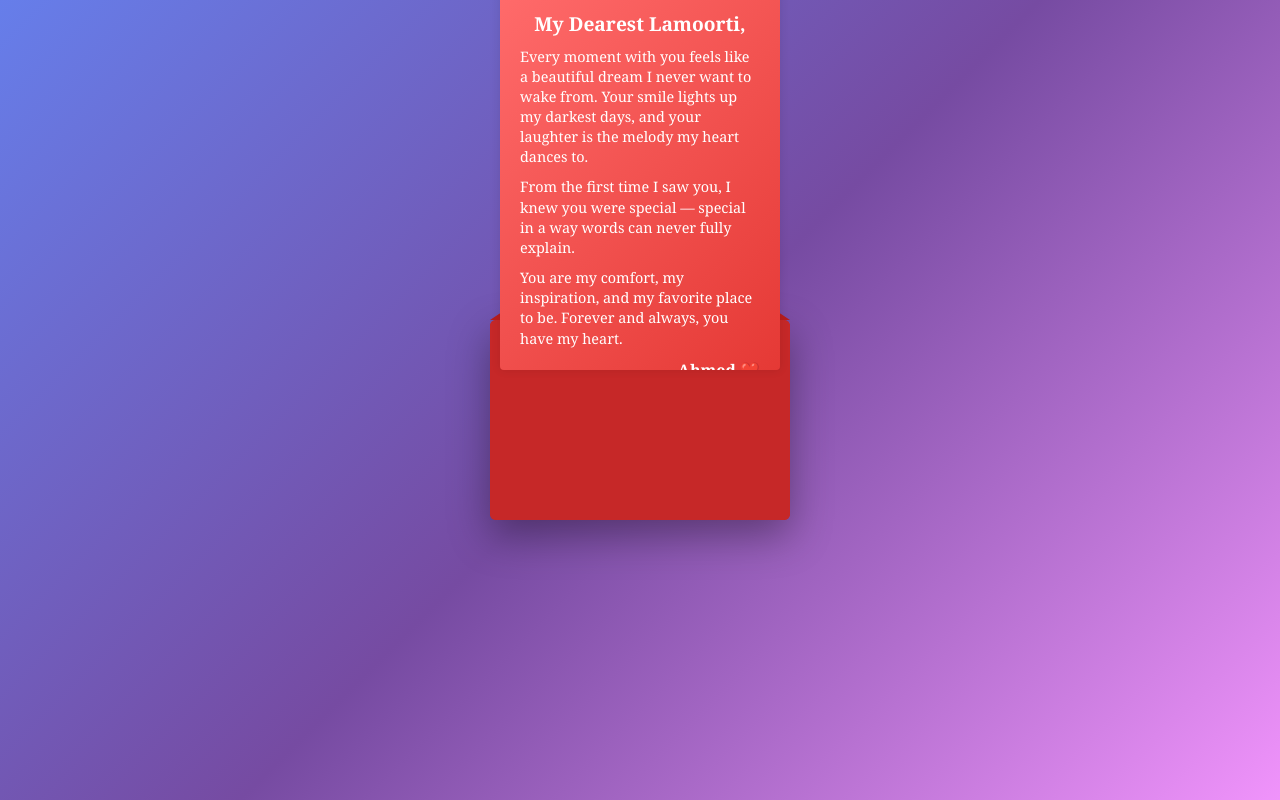
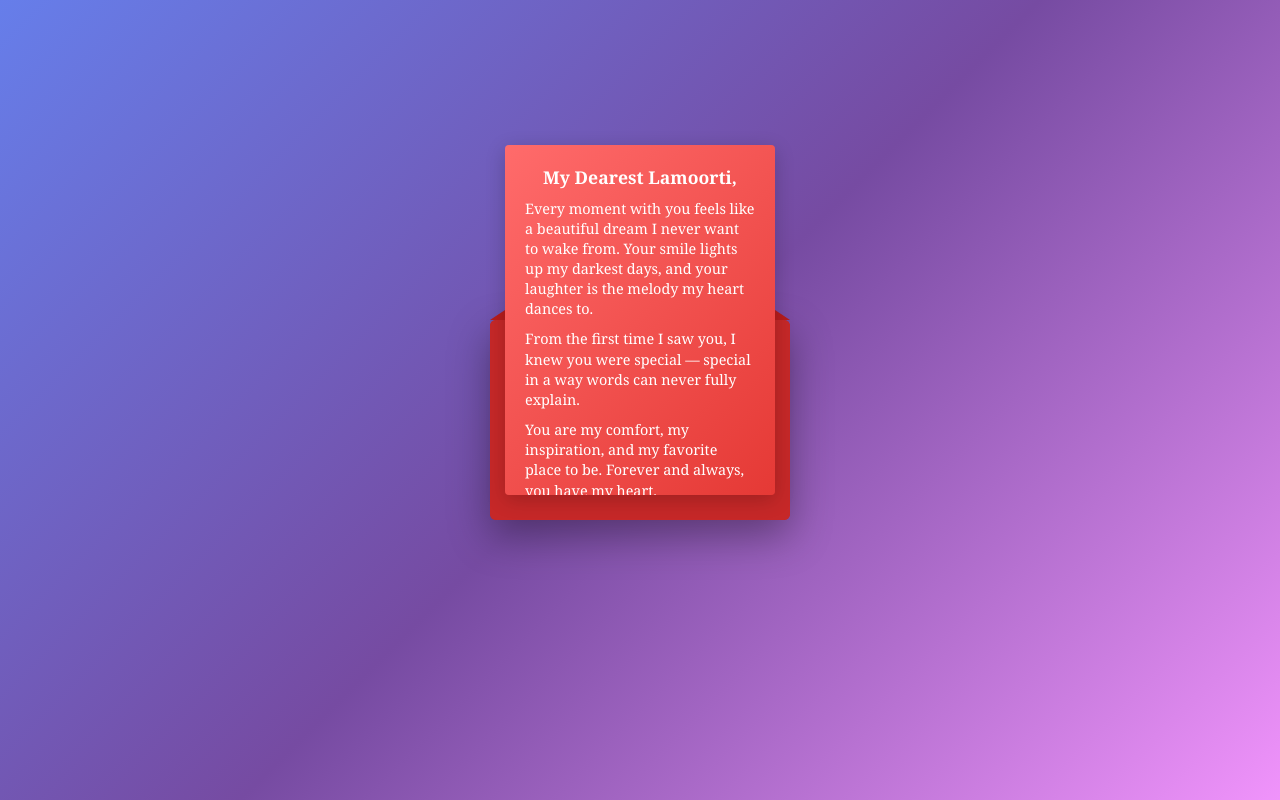
Before and after one commit to ahmedtiktokmeow/love-letter, a plain HTML site: page index.html in a window 1280 px wide. Both pictures are taken after a click on the element 640 px from the left and 400 px from the top of the page. Drawn offline with Linux system fonts and the light colour scheme.

Commit message:
Update index.html

```diff
--- a/index.html
+++ b/index.html
@@ -26,9 +26,7 @@ body {
   text-align: center;
   cursor: pointer;
   position: relative;
-  display: flex;
-  flex-direction: column;
-  align-items: center;
+  z-index: 1;
 }
 
 .tap-text {
@@ -38,7 +36,7 @@ body {
   opacity: 0.9;
 }
 
-/* Envelope Container */
+/* Envelope */
 .envelope {
   width: 300px;
   height: 200px;
@@ -46,7 +44,7 @@ body {
   background: #c62828;
   border-radius: 6px;
   box-shadow: 0 15px 40px rgba(0,0,0,0.35);
-  /* Removed overflow: hidden so letter can slide out */
+  /* Removed overflow: hidden so the letter can slide out the top */
 }
 
 /* Flap */
@@ -61,10 +59,10 @@ body {
   border-top: 100px solid #b71c1c;
   transform-origin: top;
   transition: transform 0.5s ease, z-index 0.5s;
-  z-index: 5; /* Starts on top */
+  z-index: 5;
 }
 
-/* Bottom/Front of envelope */
+/* Bottom part of envelope (The front) */
 .envelope-bottom {
   position: absolute;
   bottom: 0;
@@ -75,56 +73,58 @@ body {
   border-radius: 6px;
 }
 
-/* Letter - Now positioned relative to the wrapper */
+/* Letter */
 .letter {
   position: absolute;
-  bottom: 10px;
+  top: 5px; /* Positioned near top of envelope */
   left: 50%;
   transform: translateX(-50%);
   width: 270px;
-  height: 180px; /* Initial size inside envelope */
+  height: 180px;
   background: linear-gradient(135deg, #ff6b6b, #e53935);
   border-radius: 4px;
   padding: 20px;
   color: white;
   transition: all 0.8s ease;
-  z-index: 2; /* Behind the flap and bottom */
-  overflow-y: auto;
-  box-shadow: 0 0 10px rgba(0,0,0,0.1);
+  z-index: 2; /* Sits behind the front and flap */
+  overflow: hidden; /* Keeps it tidy while inside */
+}
+
+.letter-content {
+  text-align: left;
 }
 
 .letter h2 {
-  font-size: 1.2rem;
+  font-size: 1.1rem;
   margin-bottom: 10px;
+  text-align: center;
 }
 
 .letter p {
   font-size: 0.9rem;
   line-height: 1.4;
   margin-bottom: 10px;
-  text-align: left;
 }
 
 .signature {
   text-align: right;
   font-weight: bold;
+  margin-top: 10px;
 }
 
-/* --- OPEN STATE ANIMATION --- */
+/* --- OPEN STATE --- */
 
-/* 1. Flip the flap up */
-.open .envelope-flap {
+.envelope.open .envelope-flap {
   transform: rotateX(180deg);
-  z-index: 1; /* Move flap behind letter after opening */
+  z-index: 1; /* Moves flap behind the letter once open */
 }
 
-/* 2. Slide the letter up and make it bigger */
-.open .letter {
-  bottom: 100px; /* Moves it out of the envelope */
-  height: 380px; /* Expands height to show all text */
-  width: 280px;
-  z-index: 4; /* Sits above the envelope but below the flipped flap */
-  transform: translateX(-50%) translateY(-50px);
+.envelope.open .letter {
+  /* This moves the letter UP out of the envelope and makes it taller */
+  transform: translateX(-50%) translateY(-180px);
+  height: 350px;
+  z-index: 4; /* Sits above the envelope front */
+  box-shadow: 0 5px 20px rgba(0,0,0,0.2);
 }
 
 /* Confetti */
@@ -133,7 +133,6 @@ body {
   font-size: 18px;
   animation: burst 2.4s ease forwards;
   pointer-events: none;
-  z-index: 10;
 }
 
 @keyframes burst {
@@ -141,12 +140,12 @@ body {
   to { transform: translate(var(--x), var(--y)) scale(1.4); opacity: 0; }
 }
 
-/* Mobile Adjustments */
+/* Mobile */
 @media (max-width: 420px) {
   .envelope { width: 260px; height: 180px; }
   .envelope-flap { border-left: 130px solid transparent; border-right: 130px solid transparent; border-top: 90px solid #b71c1c; }
   .letter { width: 230px; }
-  .open .letter { width: 250px; height: 350px; }
+  .envelope.open .letter { transform: translateX(-50%) translateY(-150px); height: 320px; }
 }
 </style>
 </head>
@@ -156,15 +155,17 @@ body {
 <div id="wrapper">
   <div class="tap-text">Tap to open 💌</div>
 
-  <div id="envelope-container" class="envelope">
+  <div class="envelope" id="envelope">
     <div class="envelope-flap"></div>
 
     <div class="letter">
+      <div class="letter-content">
         <h2>My Dearest Lamoorti,</h2>
         <p>Every moment with you feels like a beautiful dream I never want to wake from. Your smile lights up my darkest days, and your laughter is the melody my heart dances to.</p>
         <p>From the first time I saw you, I knew you were special — special in a way words can never fully explain.</p>
         <p>You are my comfort, my inspiration, and my favorite place to be. Forever and always, you have my heart.</p>
         <div class="signature">— Ahmed ❤️</div>
+      </div>
     </div>
 
     <div class="envelope-bottom"></div>
@@ -174,7 +175,7 @@ body {
 <script>
 let confettiPlayed = false;
 const wrapper = document.getElementById("wrapper");
-const envelope = document.getElementById("envelope-container");
+const envelope = document.getElementById("envelope");
 
 wrapper.addEventListener("click", () => {
   envelope.classList.toggle("open");
@@ -187,14 +188,16 @@ wrapper.addEventListener("click", () => {
 
 function confettiBurst() {
   const emojis = ["❤️","💖","💗","✨","💞"];
+  const rect = envelope.getBoundingClientRect();
+
   for (let i = 0; i < 28; i++) {
     const c = document.createElement("div");
     c.className = "confetti";
     c.innerText = emojis[Math.floor(Math.random() * emojis.length)];
     c.style.left = "50%";
     c.style.top = "50%";
-    c.style.setProperty("--x", `${(Math.random() - 0.5) * 300}px`);
-    c.style.setProperty("--y", `${(Math.random() - 0.5) * 300}px`);
+    c.style.setProperty("--x", `${(Math.random() - 0.5) * 260}px`);
+    c.style.setProperty("--y", `${-Math.random() * 260}px`);
     wrapper.appendChild(c);
     setTimeout(() => c.remove(), 2400);
   }
```
